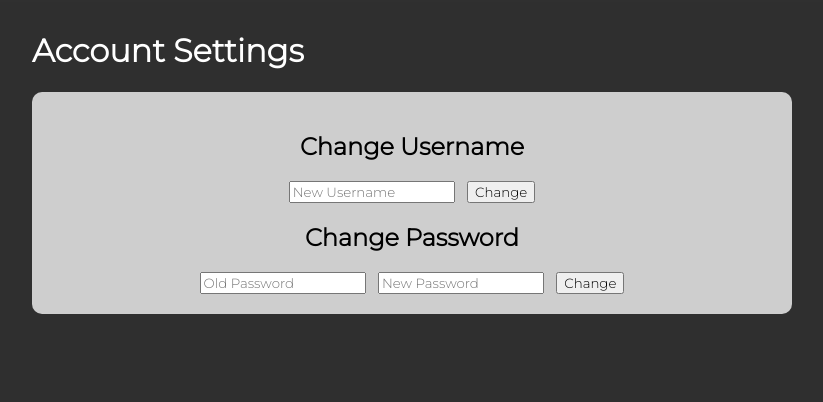
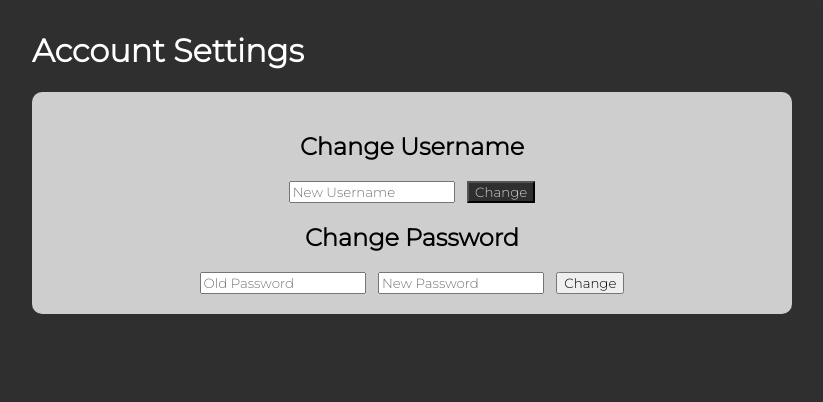
Before and after one commit to 406-Trades/406-Trades, a Flask app: page /account_settings in a window 1280 px wide, with the pointer over the restyled element. Shown: the part 100-502 px from the top of the page, without its empty margins (228-1051 px from the left). Run offline with Flask 2, Linux system fonts and the light colour scheme; the visitor is signed in with stand-in values (Sample User, id 1).

Commit message:
Added hover colour to change buttons
added hover colour to change buttons in account settings

```diff
--- a/static/styles/account_settings.css
+++ b/static/styles/account_settings.css
@@ -119,3 +119,8 @@
     border-radius:10px;
     padding:10px;
 }
+
+#but:hover{
+    background-color: rgb(47, 47, 47);
+    color: #CECECE;
+}
```
